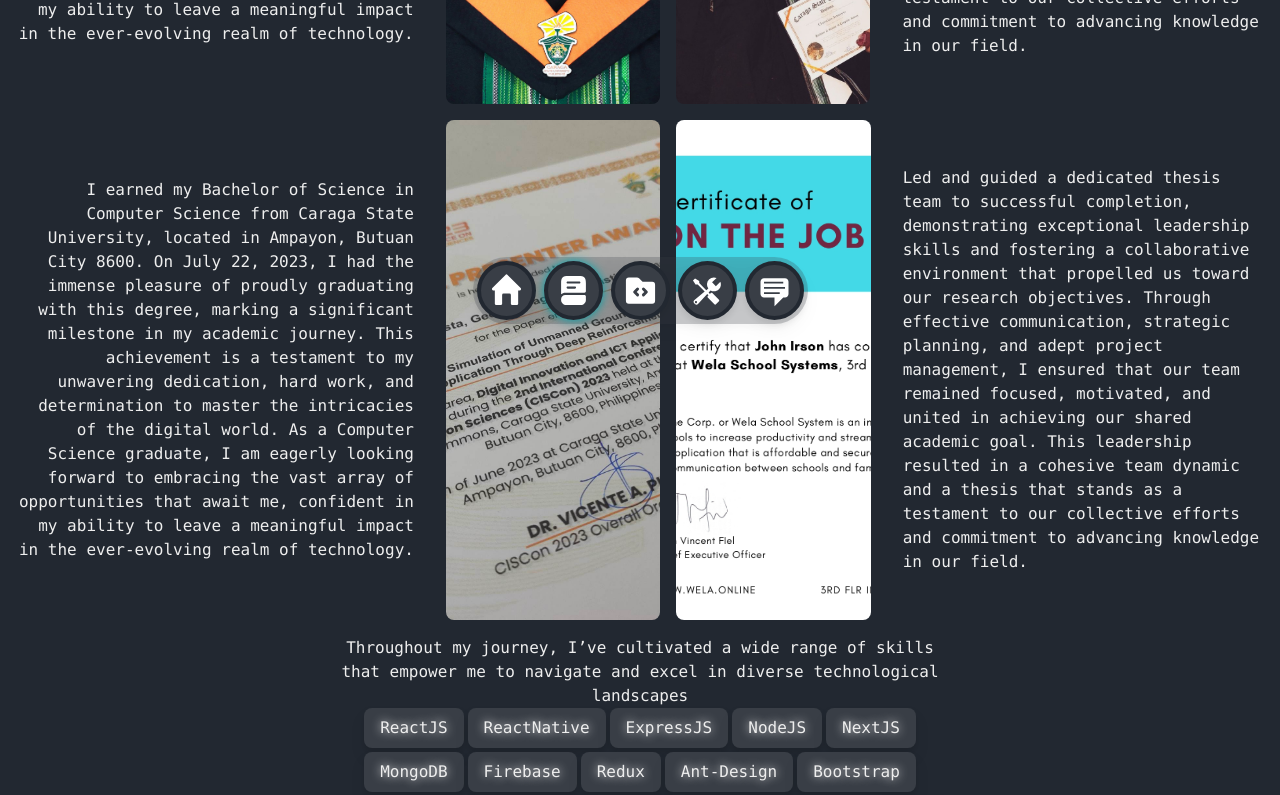
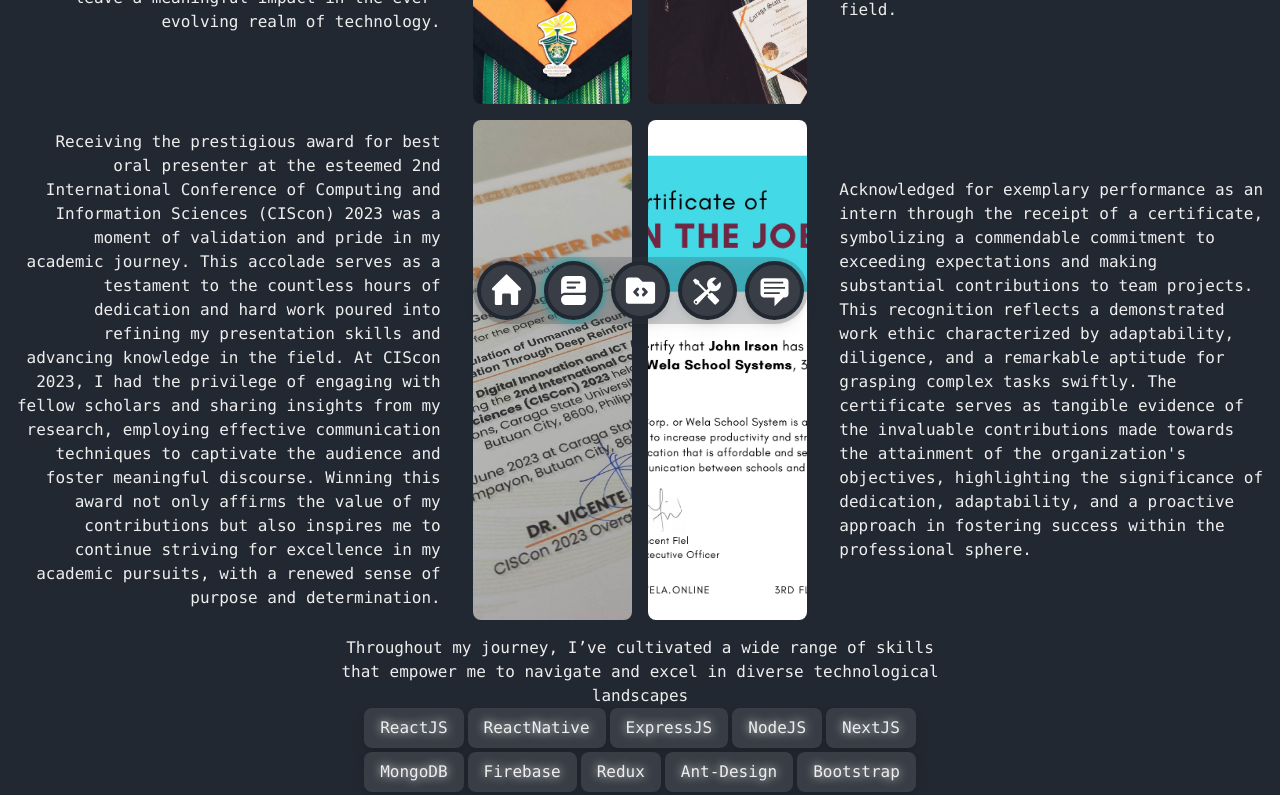
Before and after one commit to jiordesta/portfolio-v4, a React (Vite) app: page /about in a window 1280 px wide. Shown: the part 460-1255 px from the top of the page. Built offline with nearby package versions, Linux system fonts and the light colour scheme.

Commit message:
fixed hover animation

```diff
--- a/src/components/OverlayUIs.tsx
+++ b/src/components/OverlayUIs.tsx
@@ -1,5 +1,15 @@
 import { useEffect, useState } from "react";
 import { useLocation, useNavigate } from "react-router-dom";
+
+export const Loading = () => {
+  return (
+    <div className="fixed inset-0 z-50">
+      <div className="flex justify-center items-center w-full h-full bg-color1">
+        <img src="/loading.svg" width={75} alt="" />
+      </div>
+    </div>
+  );
+};
 
 export const Loader = () => {
   const [isLoaded, setIsLoaded] = useState(false);
--- a/src/pages/About.tsx
+++ b/src/pages/About.tsx
@@ -1,11 +1,13 @@
 import { useState } from "react";
+import ImageLoader from "../utils/ImageLoader";
+import { Loading } from "../components/OverlayUIs";
 
 export default function About() {
   const Education = () => {
     const [isHovered, setIsHovered] = useState(false);
     return (
-      <div className="flex flex-col md:flex-row md:h-[500px] gap-8 overflow-hidden">
-        <div className="w-full md:w-[65%] flex items-center">
+      <div className="flex flex-col md:flex-row md:h-[500px] gap-8 overflow-hidden w-full">
+        <div className="w-full md:w-[80%] flex items-center">
           <p className="text-center md:text-end">
             I earned my Bachelor of Science in Computer Science from Caraga
             State University, located in Ampayon, Butuan City 8600. On July 22,
@@ -21,7 +23,7 @@
         </div>
         <div
           className={`w-full ${
-            isHovered ? "md:w-full" : "md:w-[35%]"
+            isHovered ? "md:w-[80%]" : "md:w-[30%]"
           } transition-all ease-in-out duration-300`}
         >
           <img
@@ -39,10 +41,10 @@
   const Leader = () => {
     const [isHovered, setIsHovered] = useState(false);
     return (
-      <div className="flex flex-col md:flex-row md:h-[500px] gap-8 overflow-hidden">
+      <div className="flex flex-col md:flex-row md:h-[500px] gap-8 overflow-hidden w-full">
         <div
           className={`w-full ${
-            isHovered ? "md:w-full" : "md:w-[35%]"
+            isHovered ? "md:w-[80%]" : "md:w-[30%]"
           } transition-all ease-in-out duration-300`}
         >
           <img
@@ -53,7 +55,7 @@
             alt=""
           />
         </div>
-        <div className="w-full md:w-[65%] flex items-center">
+        <div className="w-full md:w-[80%] flex items-center">
           <p className="text-center md:text-start">
             Led and guided a dedicated thesis team to successful completion,
             demonstrating exceptional leadership skills and fostering a
@@ -73,24 +75,27 @@
   const Award = () => {
     const [isHovered, setIsHovered] = useState(false);
     return (
-      <div className="flex flex-col md:flex-row md:h-[500px] gap-8 overflow-hidden">
-        <div className="w-full md:w-[65%] flex items-center">
+      <div className="flex flex-col md:flex-row md:h-[500px] gap-8 overflow-hidden w-full">
+        <div className="w-full md:w-[80%] flex items-center">
           <p className="text-center md:text-end">
-            I earned my Bachelor of Science in Computer Science from Caraga
-            State University, located in Ampayon, Butuan City 8600. On July 22,
-            2023, I had the immense pleasure of proudly graduating with this
-            degree, marking a significant milestone in my academic journey. This
-            achievement is a testament to my unwavering dedication, hard work,
-            and determination to master the intricacies of the digital world. As
-            a Computer Science graduate, I am eagerly looking forward to
-            embracing the vast array of opportunities that await me, confident
-            in my ability to leave a meaningful impact in the ever-evolving
-            realm of technology.
+            Receiving the prestigious award for best oral presenter at the
+            esteemed 2nd International Conference of Computing and Information
+            Sciences (CIScon) 2023 was a moment of validation and pride in my
+            academic journey. This accolade serves as a testament to the
+            countless hours of dedication and hard work poured into refining my
+            presentation skills and advancing knowledge in the field. At CIScon
+            2023, I had the privilege of engaging with fellow scholars and
+            sharing insights from my research, employing effective communication
+            techniques to captivate the audience and foster meaningful
+            discourse. Winning this award not only affirms the value of my
+            contributions but also inspires me to continue striving for
+            excellence in my academic pursuits, with a renewed sense of purpose
+            and determination.
           </p>
         </div>
         <div
           className={`w-full ${
-            isHovered ? "md:w-full" : "md:w-[35%]"
+            isHovered ? "md:w-[80%]" : "md:w-[30%]"
           } transition-all ease-in-out duration-300`}
         >
           <img
@@ -108,10 +113,10 @@
   const Internship = () => {
     const [isHovered, setIsHovered] = useState(false);
     return (
-      <div className="flex flex-col md:flex-row md:h-[500px] gap-8 overflow-hidden">
+      <div className="flex flex-col md:flex-row md:h-[500px] gap-8 overflow-hidden w-full">
         <div
           className={`w-full ${
-            isHovered ? "md:w-full" : "md:w-[35%]"
+            isHovered ? "md:w-[80%]" : "md:w-[30%]"
           } transition-all ease-in-out duration-300`}
         >
           <img
@@ -122,17 +127,18 @@
             alt=""
           />
         </div>
-        <div className="w-full md:w-[65%] flex items-center">
+        <div className="w-full md:w-[80%] flex items-center">
           <p className="text-center md:text-start">
-            Led and guided a dedicated thesis team to successful completion,
-            demonstrating exceptional leadership skills and fostering a
-            collaborative environment that propelled us toward our research
-            objectives. Through effective communication, strategic planning, and
-            adept project management, I ensured that our team remained focused,
-            motivated, and united in achieving our shared academic goal. This
-            leadership resulted in a cohesive team dynamic and a thesis that
-            stands as a testament to our collective efforts and commitment to
-            advancing knowledge in our field.
+            Acknowledged for exemplary performance as an intern through the
+            receipt of a certificate, symbolizing a commendable commitment to
+            exceeding expectations and making substantial contributions to team
+            projects. This recognition reflects a demonstrated work ethic
+            characterized by adaptability, diligence, and a remarkable aptitude
+            for grasping complex tasks swiftly. The certificate serves as
+            tangible evidence of the invaluable contributions made towards the
+            attainment of the organization's objectives, highlighting the
+            significance of dedication, adaptability, and a proactive approach
+            in fostering success within the professional sphere.
           </p>
         </div>
       </div>
@@ -184,8 +190,11 @@
     );
   };
 
+  const [loaded, setLoaded] = useState(false);
+
   return (
-    <section className="relative">
+    <section id="about" className="relative">
+      {<ImageLoader sectionId="about" setLoaded={setLoaded} />}
       <div className="min-h-screen px-[1rem] pb-[6rem] space-y-4">
         <div className="w-full flex flex-col lg:flex-row gap-4">
           <Education />
@@ -199,6 +208,7 @@
           <Skills />
         </div>
       </div>
+      {loaded ? null : <Loading />}
     </section>
   );
 }
--- a/src/pages/Home.tsx
+++ b/src/pages/Home.tsx
@@ -1,4 +1,6 @@
 import { useState } from "react";
+import ImageLoader from "../utils/ImageLoader";
+import { Loading } from "../components/OverlayUIs";
 
 export default function Home() {
   const ResumeBtn = () => {
@@ -103,6 +105,34 @@
     );
   };
 
+  interface ImageProgressEvent extends ProgressEvent {
+    lengthComputable: boolean;
+    loaded: number;
+    total: number;
+  }
+
+  const LoadingImage = () => {
+    const [imageLoaded, setImageLoaded] = useState(false);
+    const handleImageLoad = () => {
+      setImageLoaded(true);
+    };
+
+    const handleOnProgress = (e: ImageProgressEvent) => {
+      if (e.lengthComputable) {
+        const percentage = (e.loaded / e.total) * 100;
+        console.log(Math.round(percentage));
+      }
+    };
+
+    const image = new Image();
+    image.src = "/images/profile.png";
+    image.onload = handleImageLoad;
+    image.onprogress = handleOnProgress;
+
+    if (imageLoaded) return <img src="/images/profile.png" />;
+    return <h1>Loading</h1>;
+  };
+
   const Profile = () => {
     const [hovered, setHovered] = useState(false);
     return (
@@ -119,7 +149,7 @@
           onMouseEnter={() => setHovered(true)}
           onMouseLeave={() => setHovered(false)}
         >
-          <img src="/images/profile.png" className="rounded-lg" alt="" />
+          <img src="/images/profile.png" />
         </div>
         <div className="w-full flex justify-center">
           <div
@@ -182,8 +212,11 @@
     );
   };
 
+  const [loaded, setLoaded] = useState(false);
+
   return (
-    <section className="relative">
+    <section id="home" className="relative">
+      {<ImageLoader sectionId="home" setLoaded={setLoaded} />}
       <div className="min-h-screen w-full flex flex-col lg:flex-row px-[1rem] pb-[1rem] gap-4">
         <div className="w-full lg:w-[33%] order-2 lg:order-1">
           <OngoingProjects />
@@ -197,6 +230,7 @@
           </div>
         </div>
       </div>
+      {loaded ? null : <Loading />}
     </section>
   );
 }
--- /dev/null
+++ b/src/utils/ImageLoader.tsx
@@ -0,0 +1,38 @@
+import React, { useEffect, useState } from "react";
+
+interface ImageLoaderProps {
+  sectionId: string;
+  setLoaded: React.Dispatch<React.SetStateAction<boolean>>;
+}
+
+const ImageLoader = ({ sectionId, setLoaded }: ImageLoaderProps) => {
+  let total = 0;
+  let count = 0;
+
+  useEffect(() => {
+    const images = document.getElementById(sectionId)?.querySelectorAll("img");
+
+    if (images) {
+      images.forEach((image: HTMLImageElement) => {
+        total += 1;
+        image.onload = () => {
+          count += 1;
+          if (count >= images?.length) {
+            setLoaded(true);
+          }
+        };
+
+        image.onerror = () => {
+          count += 1;
+          if (count >= images?.length) {
+            setLoaded(true);
+          }
+        };
+      });
+    }
+  }, [sectionId]);
+
+  return null;
+};
+
+export default ImageLoader;
```
Also changed, not shown: src/components.css (added, +20 -0 lines).
